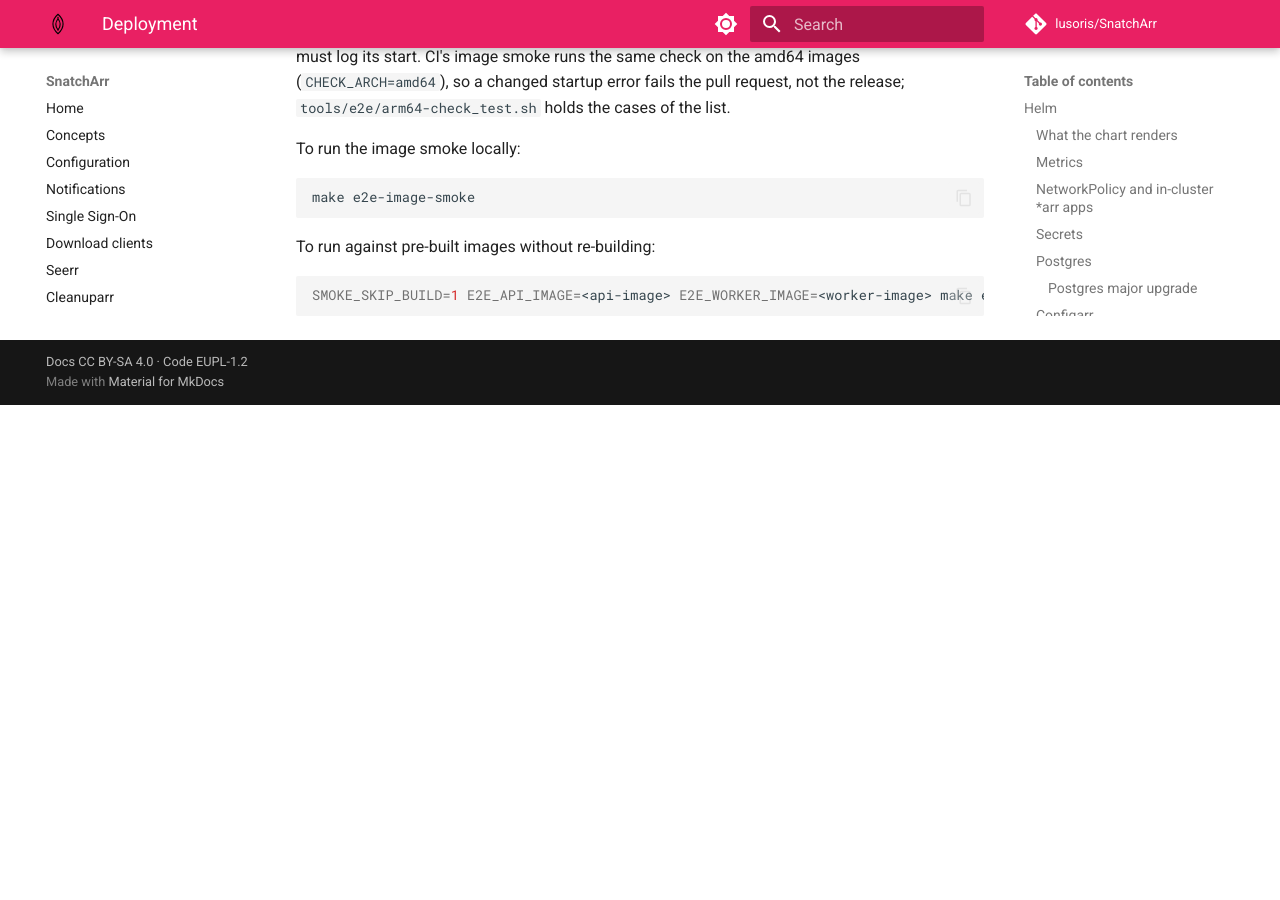
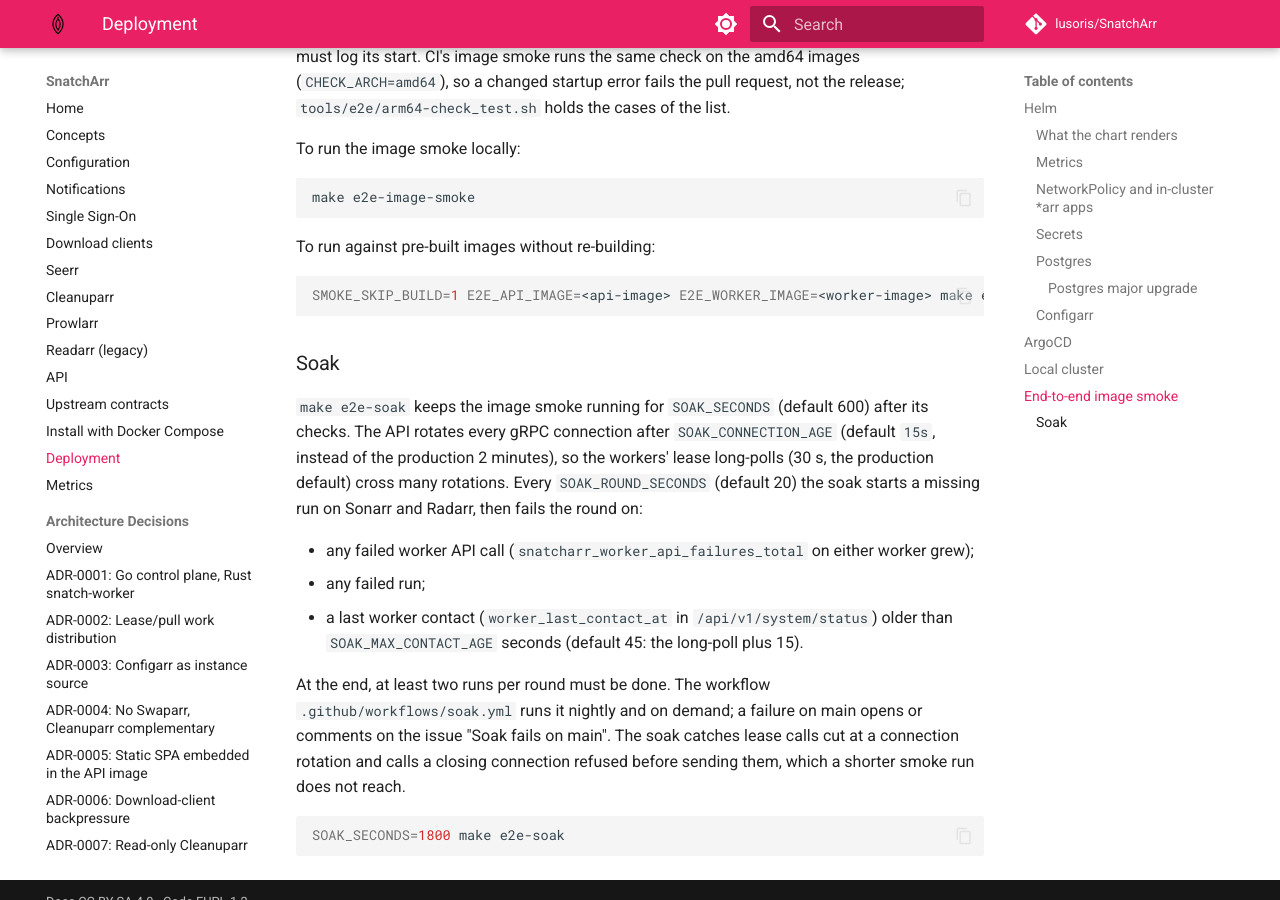
Before and after one commit to lusoris/SnatchArr, an MkDocs documentation site: the page built from docs/deployment.md, in a window 1280 px wide and 900 px high, scrolled down 9211 px. Built offline with MkDocs 1.6.1 and Material for MkDocs 9.7.7, drawn with Linux system fonts in a browser that asks for light colours; comment, search, counter and statistics services are not loaded; before the commit the page ends 9616 px from its top, so only the background shows below that.

Commit message:
test(e2e): soak the image smoke across gRPC connection rotations
Lease failures at connection rotation went unseen for 26 hours, because
no check runs the system long enough to cross many rotations (C14-01).

make e2e-soak runs the image smoke with a new step j: for SOAK_SECONDS
(default 600) the API rotates every gRPC connection after 15 s instead
of 2 minutes, the workers long-poll for 30 s as in production, and a
missing run starts on Sonarr and Radarr every 20 s. A round fails on a
failed worker API call (snatcharr_worker_api_failures_total grew), a
failed run, or a last worker contact older than the long-poll plus
15 s. At the end, two runs per round must be done.

.github/workflows/soak.yml runs it nightly and on demand. A failure on
main opens or comments on the issue "Soak fails on main" through
tools/ci/security_issue.sh, which now takes the check name as an
optional second argument.

The first soak run found calls a closing connection refused unsent;
fix(worker) sends them again. docs/deployment.md describes the soak.

Signed-off-by: lusoris <lusoris@proton.me>

````diff
--- a/docs/deployment.md
+++ b/docs/deployment.md
@@ -386,3 +386,17 @@ To run against pre-built images without re-building:
 ```sh
 SMOKE_SKIP_BUILD=1 E2E_API_IMAGE=<api-image> E2E_WORKER_IMAGE=<worker-image> make e2e-image-smoke
 ```
+
+### Soak
+
+`make e2e-soak` keeps the image smoke running for `SOAK_SECONDS` (default 600) after its checks. The API rotates every gRPC connection after `SOAK_CONNECTION_AGE` (default `15s`, instead of the production 2 minutes), so the workers' lease long-polls (30 s, the production default) cross many rotations. Every `SOAK_ROUND_SECONDS` (default 20) the soak starts a missing run on Sonarr and Radarr, then fails the round on:
+
+- any failed worker API call (`snatcharr_worker_api_failures_total` on either worker grew);
+- any failed run;
+- a last worker contact (`worker_last_contact_at` in `/api/v1/system/status`) older than `SOAK_MAX_CONTACT_AGE` seconds (default 45: the long-poll plus 15).
+
+At the end, at least two runs per round must be done. The workflow `.github/workflows/soak.yml` runs it nightly and on demand; a failure on main opens or comments on the issue "Soak fails on main". The soak catches lease calls cut at a connection rotation and calls a closing connection refused before sending them, which a shorter smoke run does not reach.
+
+```sh
+SOAK_SECONDS=1800 make e2e-soak
+```
````
Also changed, not shown: 5 other files.
